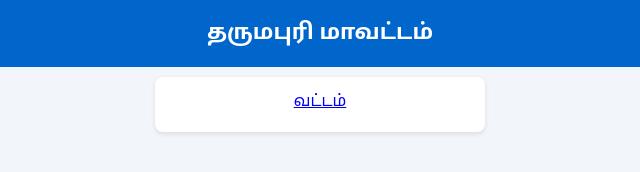
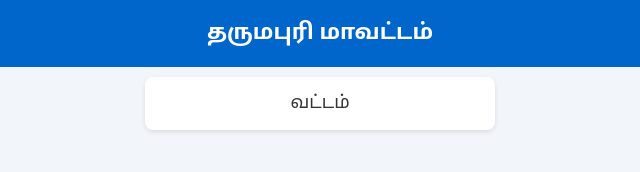
Before and after one commit to onlineweb123/Relax-To-Order-Service-Man, a plain HTML site: page தருமபுரி.html in a window 1280 px wide. Shown: the full height of the page, 320-960 px from the left. Drawn offline with Linux system fonts and the light colour scheme.

Commit message:
Update தருமபுரி.html

```diff
--- a/தருமபுரி.html
+++ b/தருமபுரி.html
@@ -1,11 +1,13 @@
 <!DOCTYPE html>
-<html lang="en">
+
+  <!DOCTYPE html>
+<html lang="ta">
 <head>
-    <meta charset="UTF-8">
-    <title>Page title</title>
-
-    <style>
-        body {
+  <meta charset="UTF-8">
+  <meta name="viewport" content="width=device-width, initial-scale=1.0">
+  <title>தருமபுரி மாவட்டம்</title>
+  <style>
+    body {
       font-family: 'Noto Sans Tamil', sans-serif;
       background-color: #f2f5f9;
       margin: 0;
@@ -13,7 +15,7 @@
       color: #333;
     }
 
-       header {
+    header {
       background-color: #0066cc;
       color: white;
       padding: 20px;
@@ -22,38 +24,39 @@
       font-weight: bold;
     }
 
+    a {
+      text-decoration: none;   /* underline நீக்கு */
+      color: inherit;          /* blue color நீக்கு */
+      display: block;
+      width: 100%;
+      max-width: 350px;
+      margin: 10px auto;
+    }
 
-        .a{
+    .a {
       background-color: white;
-      margin: 10px 0;
       padding: 15px;
       border-radius: 8px;
       box-shadow: 0 2px 5px rgba(0,0,0,0.1);
       cursor: pointer;
       transition: background 0.3s;
-      width: 300px;
-      height: 25px;
-
+      text-align: center;
+      font-size: 18px;
     }
 
-
-
-    </style>
-
+    .a:hover {
+      background-color: #e6f0ff;
+    }
+  </style>
 </head>
 <body>
+  <header>தருமபுரி மாவட்டம்</header>
 
-    <header>
-    தருமபுரி மாவட்டம்
-  </header>
-
-    <center><a href="வட்டம் Service Man.html" >
-    <div class="a" >
-    வட்டம்
-    </div></a>
-    </center>
-
-
+  <a href="வட்டம்-Service-Man.html">
+    <div class="a">வட்டம்</div>
+  </a>
+</body>
+</html>
 
 
 </body>
```
